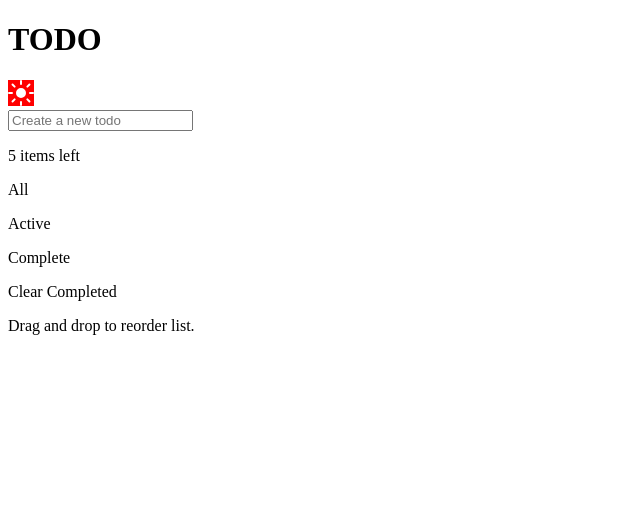
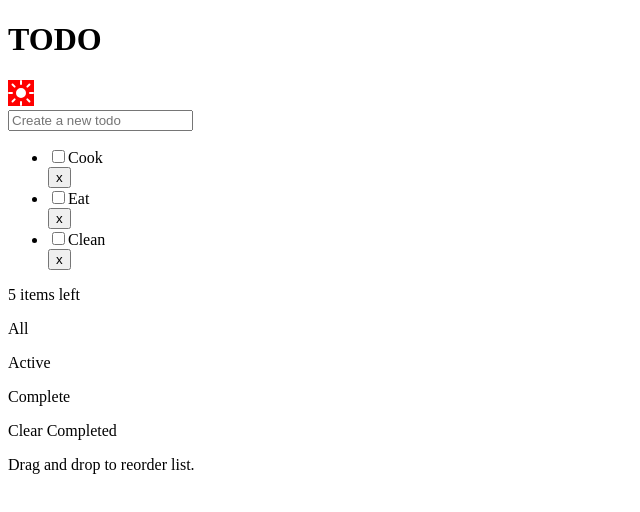
Before and after one commit to saki1994/react-todo-app, a React (Create React App) app: page / in a window 1280 px wide. Shown: the top 512 px of the page, without its empty margins (0-640 px from the left). Built offline with nearby package versions, Linux system fonts and the light colour scheme.

Commit message:
Delete functionality and comment added

```diff
--- a/src/components/Content.jsx
+++ b/src/components/Content.jsx
@@ -5,21 +5,31 @@ import Paragraph from "./Paragraph";
 
 const Content = () => {
   //An array of list user input
-  const [todoList, setsTodoList] = useState([]);
+  const [todoList, setTodoList] = useState(["Cook", "Eat", "Clean"]);
 
-  //function to add all to do in todoList variable.
+  //function to add a list.
   const addTodoList = (textInput) => {
-    setsTodoList(prev => {
+    setTodoList(prev => {
         return [...prev, textInput]
     });
   };
+
+  //Function to delete a list
+  const deleteList = (id) => {
+     //return all list except the list with param(id)
+     setTodoList(lists => {
+       return lists.filter((list, index) => {
+         return index !== id
+       })
+     })
+  }
   return (
     <main>
       <AddList addTodoList={addTodoList} />
       <ul>
        {/* map through array and render each to do list */}
         {todoList.map((list, index) => (
-          <List key={index} id={index} text={list} />
+          <List key={index} id={index} text={list} onDelete={deleteList}/>
         ))}
       </ul>
       <div>
--- a/src/components/List.jsx
+++ b/src/components/List.jsx
@@ -1,13 +1,15 @@
 import React from "react";
 
-const List = ({ text }) => {
+const List = ({ text, onDelete, id }) => {
   return (
     <>
       <li>
         <input type="checkbox" />
         {text}
       </li>
-      <button>x</button>
+
+      {/* Event onClick calls onDelete and pass in the id */}
+      <button onClick={() => onDelete(id)} > x</button>
     </>
   );
 };
```
Also changed, not shown: 1 other file (tests, documents, lock files or other folders).
